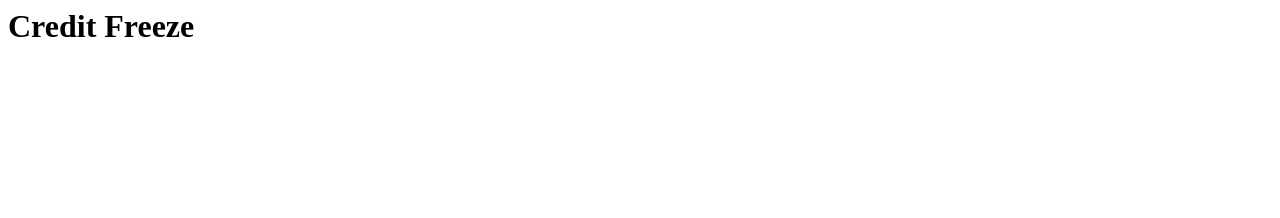
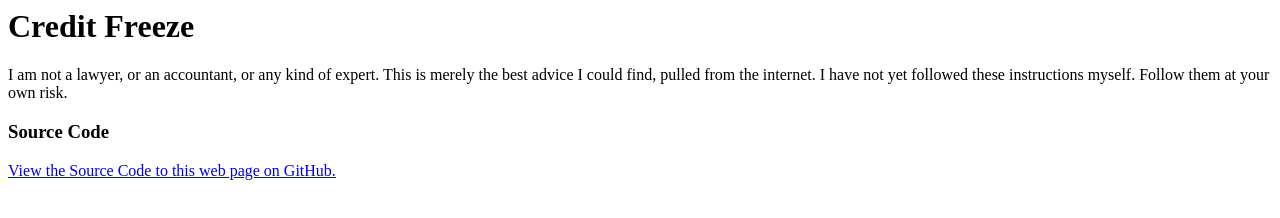
Before and after one commit to MattCruikshank/CreditFreeze, a plain HTML site: page index.html in a window 1280 px wide. Drawn offline with Linux system fonts and the light colour scheme.

Commit message:
Adding links

```diff
--- a/index.html
+++ b/index.html
@@ -4,5 +4,14 @@
   </head>
   <body>
     <h1>Credit Freeze</h1>
+    <p>
+      I am not a lawyer, or an accountant, or any kind of expert.  This is merely the best advice I could find,
+      pulled from the internet.  I have not yet followed these instructions myself.  Follow them at your own
+      risk.
+    </p>
+    <h3>Source Code</h3>
+    <p>
+      <a href="https://github.com/MattCruikshank/CreditFreeze">View the Source Code to this web page on GitHub.</a>
+    </p>
   </body>
 </html>
```
Also changed, not shown: 1 other file.
